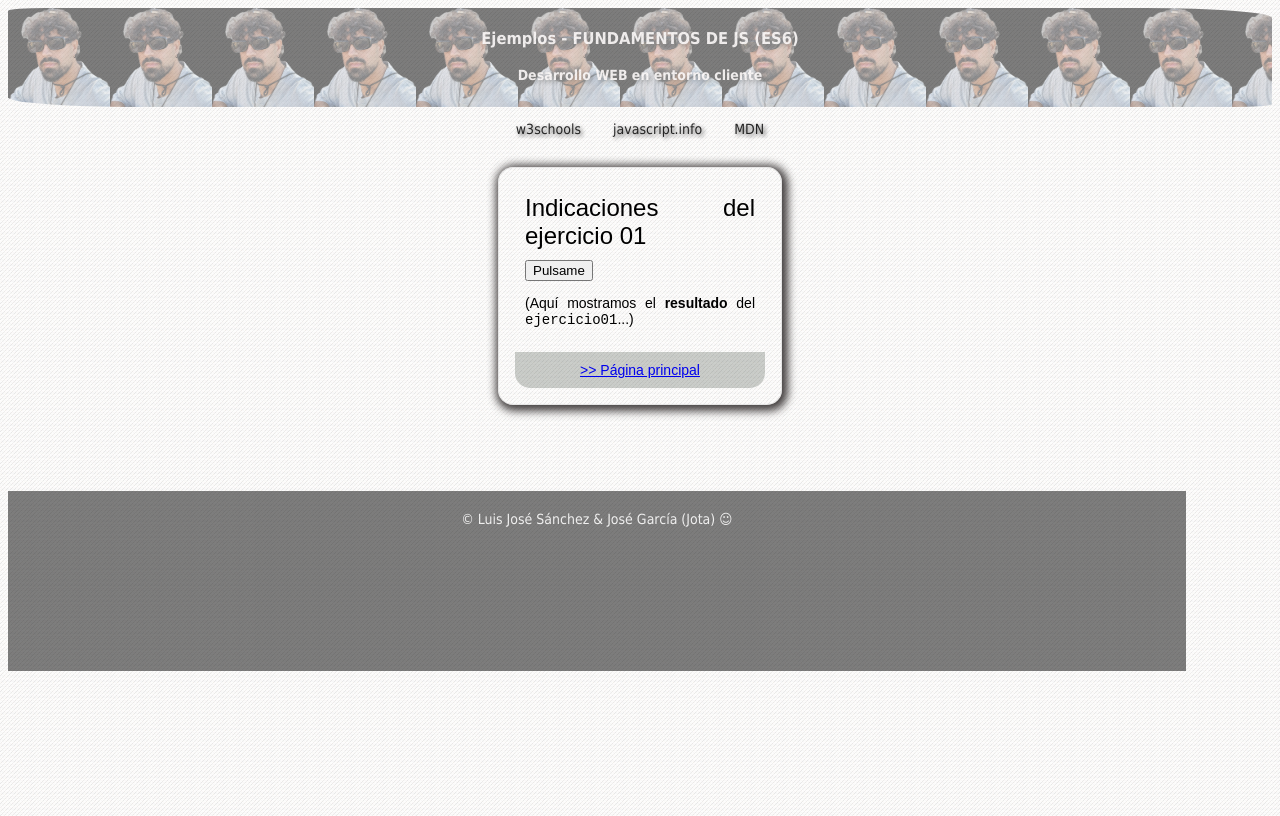
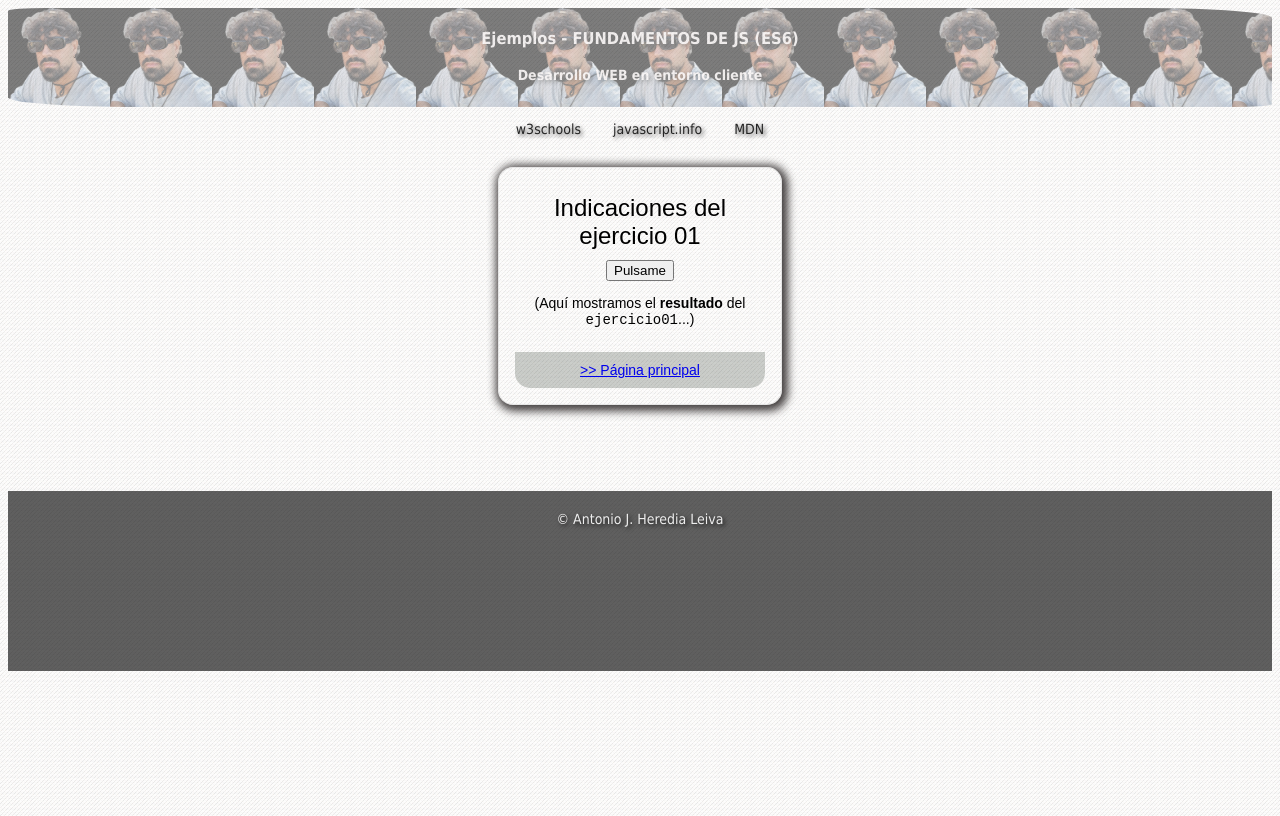
Before and after one commit to toniipower/JavascriptES6, a plain HTML site: page plantilla03/ejercicios/ejer01/index.html in a window 1280 px wide. Drawn offline with Linux system fonts and the light colour scheme; a script that the page names is missing.

Commit message:
modificando readme principal

```diff
--- a/plantilla03/css/styles.css
+++ b/plantilla03/css/styles.css
@@ -60,6 +60,7 @@ body {
 }
 
 .card {
+  text-align: center;
   display: flex;
   flex-direction: column;
   justify-content: space-between;
@@ -91,8 +92,6 @@ body {
   text-align: center;
 }
 
-
-
 .cardFooter:hover {
   opacity: 0.5;
   background-image: url(../img/me.jpeg);
@@ -117,13 +116,9 @@ body {
 .footer {
   padding-top: 20em;
   height: 10em;
-  background-color: black;
-  opacity: 0.5;
+  background-color: rgba(0, 0, 0, 0.618);
   text-align: center;
   padding: 20px;
   color: rgba(255, 255, 255, 0.9);
   text-shadow: 2px 2px 4px rgb(0,0,0,0.75);
-  bottom: 0;
-  position: relative;
-  width: 90%;
 }
--- a/plantilla03/ejercicios/ejer01/index.html
+++ b/plantilla03/ejercicios/ejer01/index.html
@@ -41,7 +41,7 @@
   <br />
   <!-- ---------FOOT----------- -->
   <div class="footer">
-    © Luis José Sánchez & José García (Jota) ☺
+    © Antonio J. Heredia Leiva
   </div>
 </body>
 
```
Also changed, not shown: plantilla03/ejercicios/ejer02/index.html (+1 -1 lines), plantilla03/assets/index.png (added), 1 other file.
